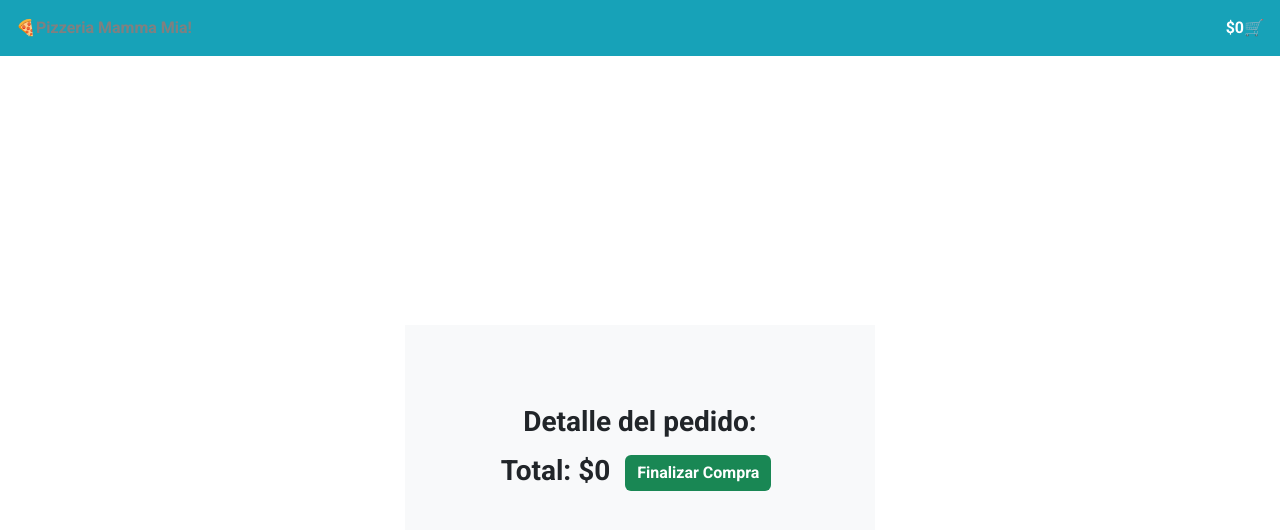
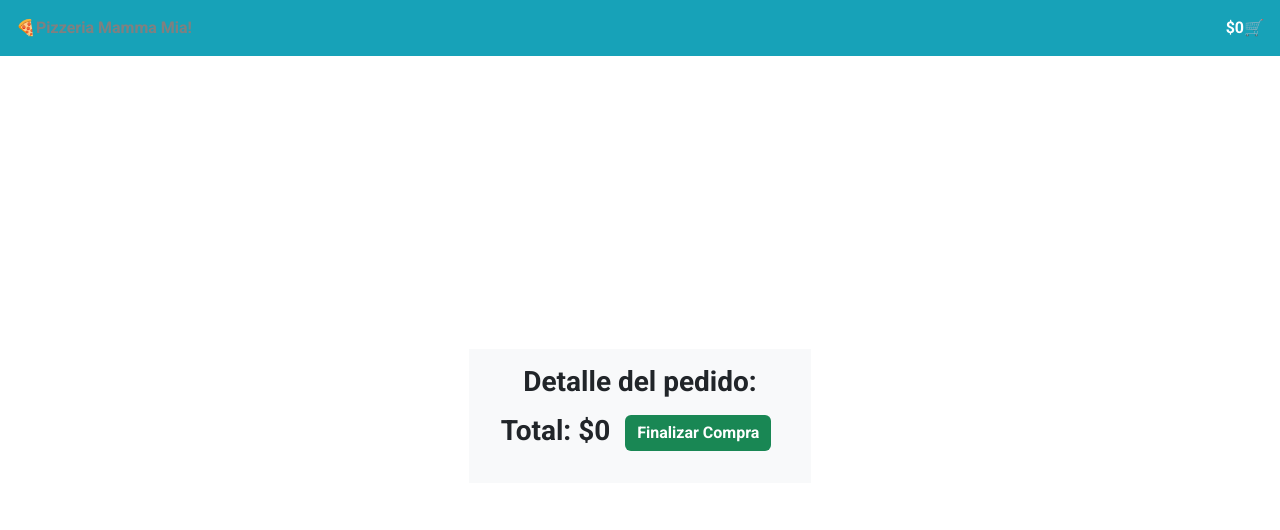
Before and after one commit to Carlish89/desafio-final, a React (Create React App) app: page /carrito in a window 1280 px wide. Shown: the top 530 px of the page. Built offline with nearby package versions, Linux system fonts and the light colour scheme.

Commit message:
ajustes finales 3

```diff
--- a/src/index.css
+++ b/src/index.css
@@ -59,22 +59,24 @@ ul{
 
 .carrito-card{
   display: flex;
-  height: 100px;
+  height: 70px;
   width: 50vw;
   justify-content: space-between;
   align-items: center;
   text-align: start;
-  padding: 3rem;
+  padding: 1rem;
 
 }
 .carrito-img{
-height: 50px;
-width: 50px;
+height: 35px;
+width: 35px;
 }
 .carrito-cont{
   display: flex;
+  flex-direction: column;
   justify-content: center;
   align-items: center;
+  height: 90vh;
 
 }
 .carrito-b1{
@@ -83,8 +85,9 @@ width: 50px;
   align-items: center;
 }
 .cont{
-  padding: 5rem;
+  padding: 1rem;
   background-color: #F8F9FA;
+
 }
 .pizzaDesc{
   display: flex;
--- a/src/views/Carrito.jsx
+++ b/src/views/Carrito.jsx
@@ -49,7 +49,7 @@ const Carrito = () => {
   console.log(pizzaList)
   setCarrito(newCarrito)
   return (
-    <div className='carrito-cont' style={{ height: "100vh" }}>
+    <div className='carrito-cont'>
       <div className='cont'>
         <h3><b>Detalle del pedido:</b></h3>
         {pizzaList.map((pizza) =>
```
